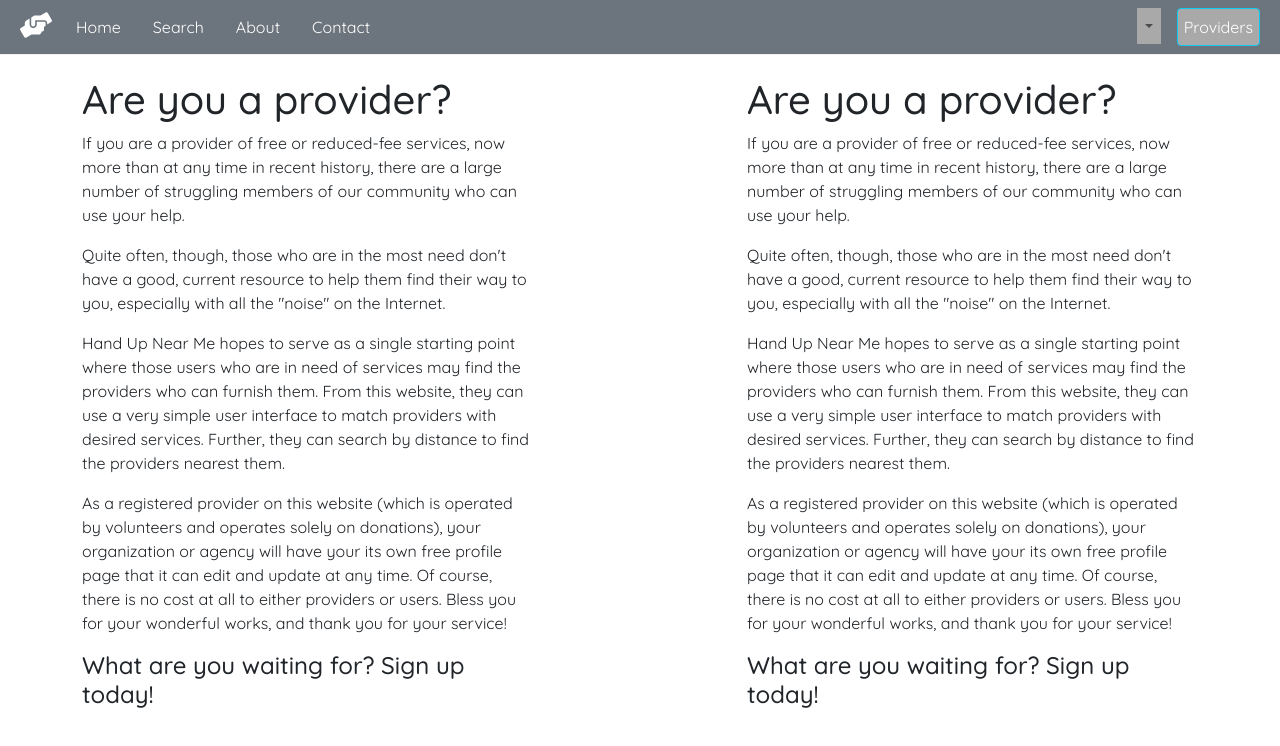
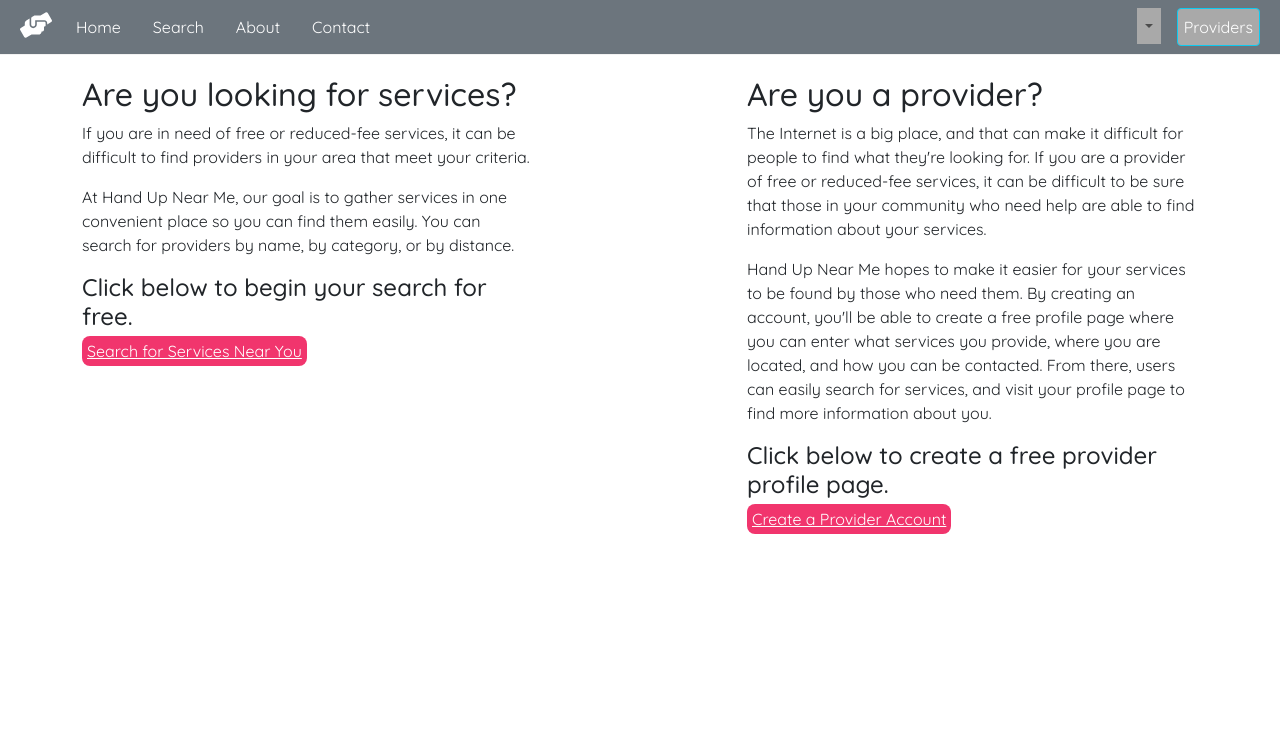
Before and after one commit to liujohnj/hand-up-near-me, a React (Create React App) app in the folder front-end/: page / in a window 1280 px wide. Shown: the top 746 px of the page. Built offline with nearby package versions, Linux system fonts and the light colour scheme.

Commit message:
Added home page content

```diff
--- a/front-end/src/components/HomeTextLeft.js
+++ b/front-end/src/components/HomeTextLeft.js
@@ -1,19 +1,24 @@
 import React from 'react';
+import { Link } from 'react-router-dom';
 
 const HomeTextLeft = () => {
     return (
         <div>
-            <h1>Are you a provider?</h1>
+            <h2>Are you looking for services?</h2>
 
-            <p>If you are a provider of free or reduced-fee services, now more than at any time in recent history, there are a large number of struggling members of our community who can use your help.</p>
+            <p>If you are in need of free or reduced-fee services, it can be difficult to find providers in your area that meet your criteria.</p>
 
-            <p>Quite often, though, those who are in the most need don't have a good, current resource to help them find their way to you, especially with all the "noise" on the Internet.</p>
+            <p>At Hand Up Near Me, our goal is to gather services in one convenient place so you can find them easily. You can search for providers by name, by category, or by distance.</p>
 
-            <p>Hand Up Near Me hopes to serve as a single starting point where those users who are in need of services may find the providers who can furnish them.  From this website, they can use a very simple user interface to match providers with desired services.  Further, they can search by distance to find the providers nearest them.</p>
+            <h4>Click below to begin your search for free.</h4>
 
-            <p>As a registered provider on this website (which is operated by volunteers and operates solely on donations), your organization or agency will have your its own free profile page that it can edit and update at any time.  Of course, there is no cost at all to either providers or users.  Bless you for your wonderful works, and thank you for your service!</p>
+            <Link to="/search" style ={{
+                color: "white",
+                backgroundColor: '#f1356d',
+                borderRadius: '8px',
+                padding: '5px'
+            }}>Search for Services Near You</Link>
 
-            <h4>What are you waiting for?  Sign up today!</h4>
         </div>
     );
 }
--- a/front-end/src/components/HomeTextRight.js
+++ b/front-end/src/components/HomeTextRight.js
@@ -1,19 +1,26 @@
 import React from 'react';
+import { Link } from 'react-router-dom';
 
 const HomeTextRight = () => {
     return (
         <div>
-            <h1>Are you a provider?</h1>
+            <h2>Are you a provider?</h2>
 
-            <p>If you are a provider of free or reduced-fee services, now more than at any time in recent history, there are a large number of struggling members of our community who can use your help.</p>
+            <p>The Internet is a big place, and that can make it difficult for people to find what they're looking for. If you are a provider of free or reduced-fee services, it can be difficult to be sure that those in your community who need help are able to find information about your services.</p>
 
-            <p>Quite often, though, those who are in the most need don't have a good, current resource to help them find their way to you, especially with all the "noise" on the Internet.</p>
+            <p>Hand Up Near Me hopes to make it easier for your services to be found by those who need them. By creating an account, you'll be able to create a free profile page where you can enter what services you provide, where you are located, and how you can be contacted. From there, users can easily search for services, and visit your profile page to find more information about you.</p>
 
-            <p>Hand Up Near Me hopes to serve as a single starting point where those users who are in need of services may find the providers who can furnish them.  From this website, they can use a very simple user interface to match providers with desired services.  Further, they can search by distance to find the providers nearest them.</p>
+            <h4>Click below to create a free provider profile page.</h4>
 
-            <p>As a registered provider on this website (which is operated by volunteers and operates solely on donations), your organization or agency will have your its own free profile page that it can edit and update at any time.  Of course, there is no cost at all to either providers or users.  Bless you for your wonderful works, and thank you for your service!</p>
+            <Link to="/login" style ={{
+                color: "white",
+                backgroundColor: '#f1356d',
+                borderRadius: '8px',
+                padding: '5px'
+            }}>Create a Provider Account</Link>
 
-            <h4>What are you waiting for?  Sign up today!</h4>
+
+
         </div>
     );
 }
```
